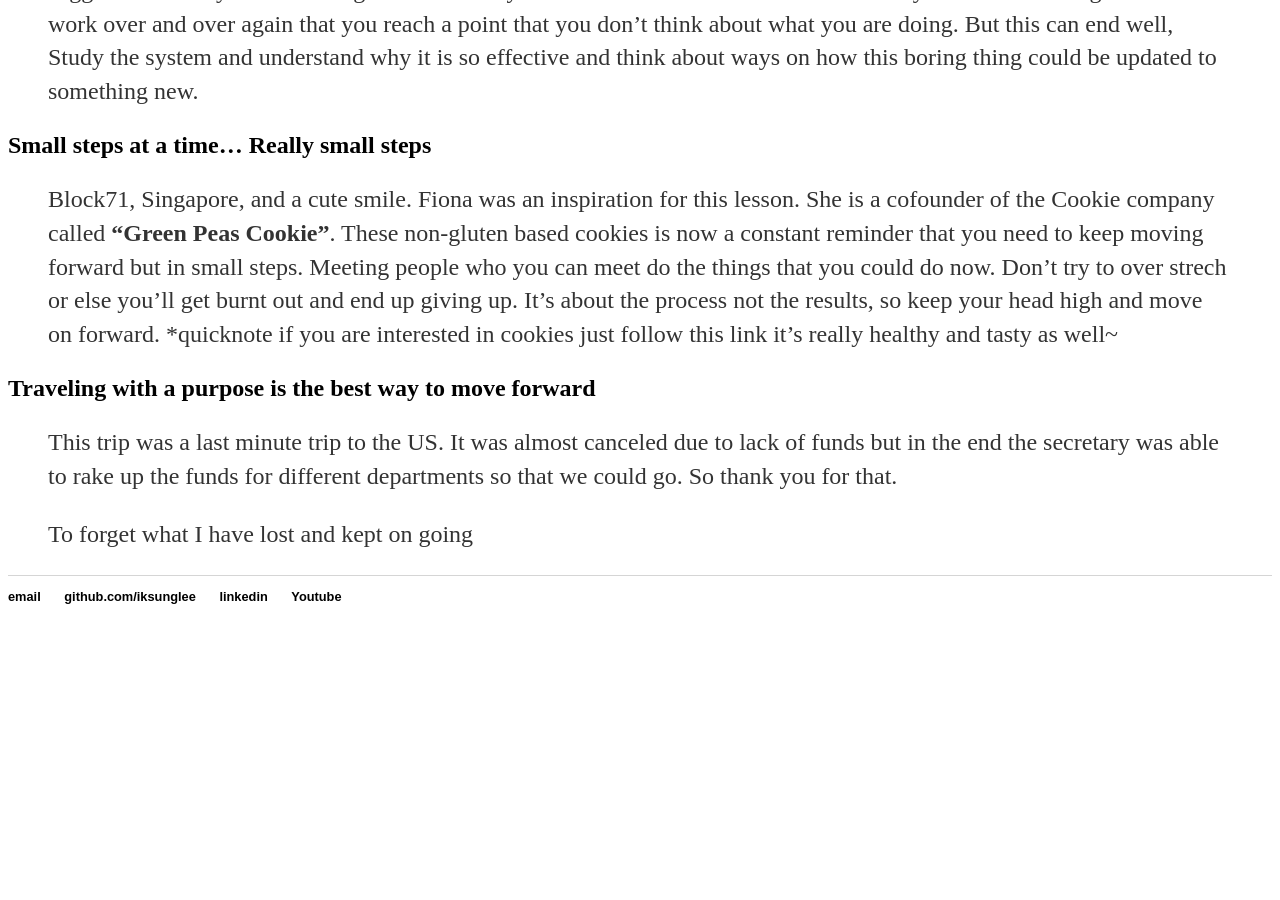
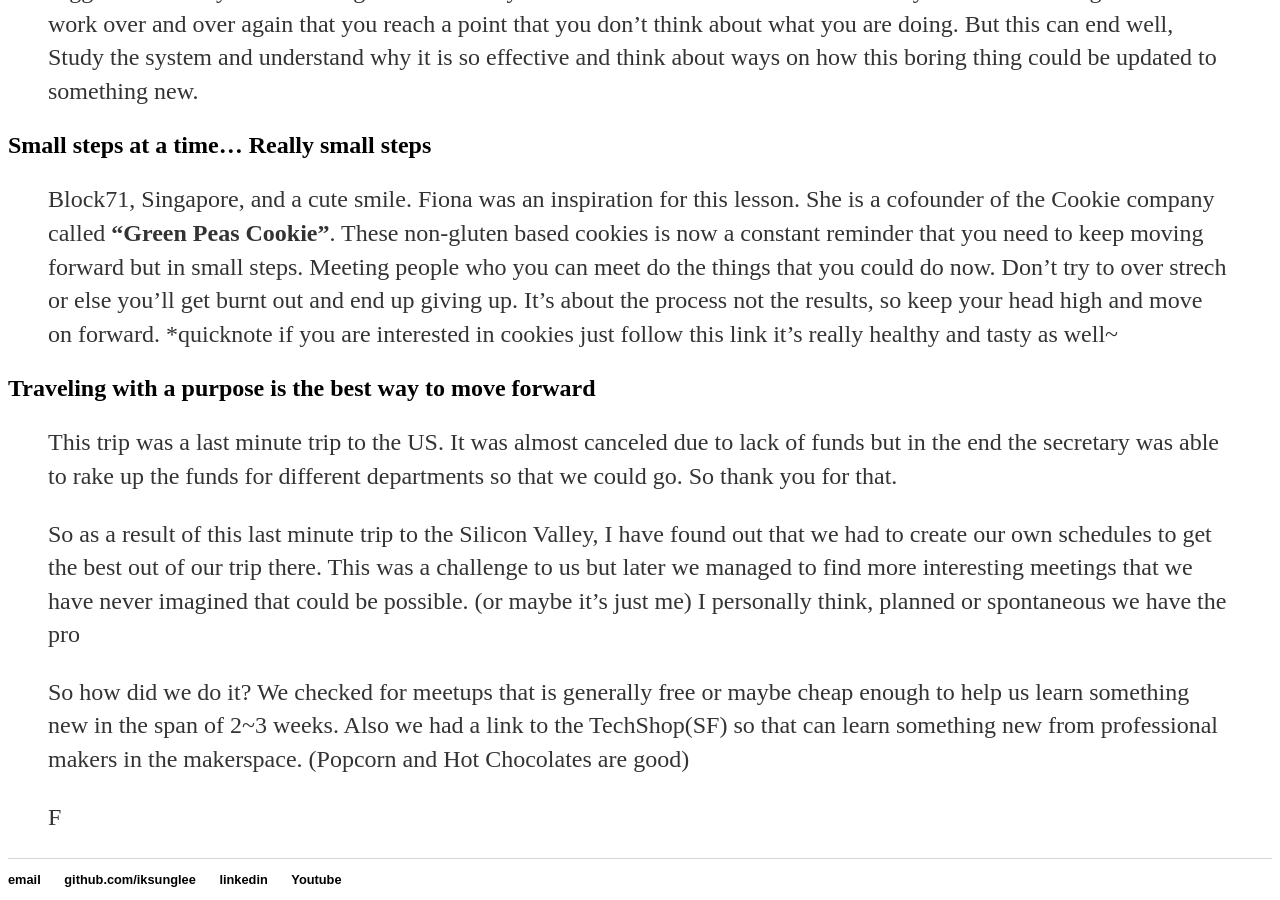
Before and after one commit to iksunglee/iksunglee.github.io, a Jekyll site: the page built from _posts/2017-02-06-My-trip-to-San-Francisco-and-what-I-learned.md, in a window 1280 px wide and 900 px high, scrolled down 694 px. Built offline with Jekyll 4.4.1, drawn with Linux system fonts in a browser that asks for light colours; before the commit the page ends 1311 px from its top, so only the background shows below that.

Commit message:
Update 2017-02-06-My-trip-to-San-Francisco-and-what-I-learned.md
line to update needed

```diff
--- a/_posts/2017-02-06-My-trip-to-San-Francisco-and-what-I-learned.md
+++ b/_posts/2017-02-06-My-trip-to-San-Francisco-and-what-I-learned.md
@@ -24,4 +24,8 @@ Traveling with a purpose is the best way to move forward
 
 >This trip was a last minute trip to the US. It was almost canceled due to lack of funds but in the end the secretary was able to rake up the funds for different departments so that we could go. So thank you for that.
 
->To forget what I have lost and kept on going
+>So as a result of this last minute trip to the Silicon Valley, I have found out that we had to create our own schedules to get the best out of our trip there. This was a challenge to us but later we managed to find more interesting meetings that we have never imagined that could be possible. (or maybe it's just me) I personally think, planned or spontaneous we have the pro
+
+>So how did we do it? We checked for meetups that is generally free or maybe cheap enough to help us learn something new in the span of 2~3 weeks. Also we had a link to the TechShop(SF) so that can learn something new from professional makers in the makerspace. (Popcorn and Hot Chocolates are good)
+
+>F
```
